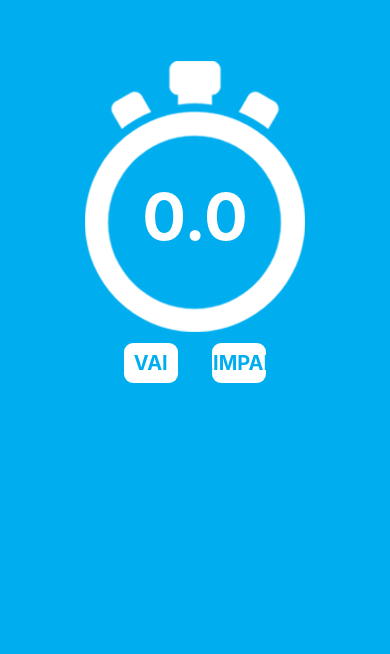
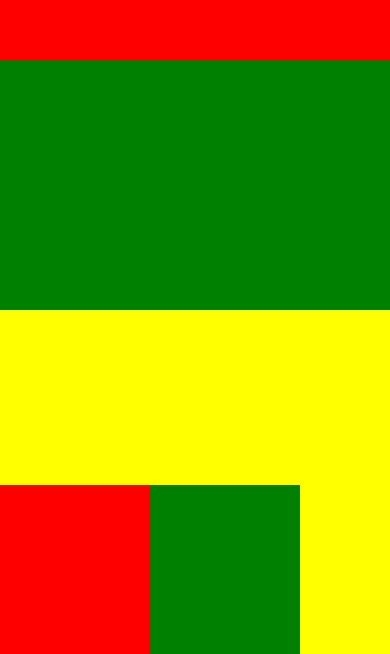
Before and after one commit to douglasfkln/first-app-react-native, a React Native app: screen / in a window 390 px wide. Shown: the part 190-844 px from the top of the page. Built offline with nearby package versions, Linux system fonts and the light colour scheme.

Commit message:
ScrollView

```diff
--- a/App.js
+++ b/App.js
@@ -1,72 +1,38 @@
 import React, { Component } from 'react';
-import { View, Text, StyleSheet, Image, TouchableOpacity } from 'react-native';
+import { View, StyleSheet, ScrollView } from 'react-native';
 
 class App extends Component {
 
   constructor(props) {
     super(props);
     this.state = {
-      numero: 0,
-      botao: 'VAI',
-      ultimo: 0
+
     };
-
-    this.timer = null;
-    this.vai = this.vai.bind(this);
-    this.limpar = this.limpar.bind(this);
-  }
-
-  vai() {
-
-    if (this.timer != null) {
-      clearInterval(this.timer);
-      this.timer = null;
-      this.setState({ botao: "VAI" });
-    } else {
-      this.timer = setInterval(() => {
-        this.setState({
-          numero: this.state.numero + 0.1
-        });
-      }, 100);
-      this.setState({ botao: "PARAR" });
-    }
-  }
-
-  limpar() {
-    if (this.timer != null) {
-      clearInterval(this.timer);
-      this.timer = null;
-    }
-    this.setState({
-      ultimo: this.state.numero,
-      numero: 0,
-      botao: 'VAI'
-    });
   }
 
   render() {
     return (
       <View style={styles.container}>
-        <Image
-          source={require('./src/cronometro.png')}
-          style={styles.cronometro}
-        />
-        <Text style={styles.timer}>{this.state.numero.toFixed(1)}</Text>
 
-        <View style={styles.btnArea}>
+        <ScrollView
+          showsVerticalScrollIndicator={false}
+        //  scrollEnabled={false}
+        >
+          <View style={[styles.box, styles.box1]}></View>
+          <View style={[styles.box, styles.box2]}></View>
+          <View style={[styles.box, styles.box3]}></View>
+          <View style={[styles.box, styles.box4]}></View>
+        </ScrollView>
 
-          <TouchableOpacity style={styles.btn} onPress={this.vai}>
-            <Text style={styles.btnTexto}>{this.state.botao}</Text>
-          </TouchableOpacity>
-          <TouchableOpacity style={styles.btn} onPress={this.limpar}>
-            <Text style={styles.btnTexto}>LIMPAR</Text>
-          </TouchableOpacity>
+        <ScrollView
+          showsVerticalScrollIndicator={false}
+          horizontal={true}>
+          <View style={[styles.boxH, styles.box1]}></View>
+          <View style={[styles.boxH, styles.box2]}></View>
+          <View style={[styles.boxH, styles.box3]}></View>
+          <View style={[styles.boxH, styles.box4]}></View>
+        </ScrollView>
 
-        </View>
-
-        <View style={styles.areaUltimo}>
-          <Text style={styles.textoUltimo}>{this.state.ultimo > 0 ? 'Último tempo: ' + this.state.ultimo.toFixed(1) + 's' : ''}</Text>
-        </View>
       </View>
     );
   }
@@ -74,43 +40,26 @@ class App extends Component {
 
 const styles = StyleSheet.create({
   container: {
-    flex: 1,
-    alignItems: 'center',
-    justifyContent: 'center',
-    backgroundColor: '#00aeef'
+    flex: 1
   },
-  timer: {
-    marginTop: -160,
-    color: '#FFF',
-    fontSize: 65,
-    fontWeight: 'bold'
+  box: {
+    height: 250
   },
-  btnArea: {
-    marginTop: 70,
-    height: 40,
-    flexDirection: 'row',
+  boxH: {
+    height: 250,
+    width: 150
   },
-  btn: {
-    flex: 1,
-    alignItems: 'center',
-    justifyContent: 'center',
-    backgroundColor: '#FFF',
-    height: 40,
-    margin: 17,
-    borderRadius: 9
+  box1: {
+    backgroundColor: 'red'
   },
-  btnTexto: {
-    fontSize: 20,
-    fontWeight: 'bold',
-    color: '#00aeef'
+  box2: {
+    backgroundColor: 'green'
   },
-  areaUltimo: {
-    marginTop: 40
+  box3: {
+    backgroundColor: 'yellow'
   },
-  textoUltimo: {
-    fontStyle: 'italic',
-    fontSize: 25,
-    color: '#FFF'
+  box4: {
+    backgroundColor: 'blue'
   }
 });
 
--- a/index.js
+++ b/index.js
@@ -2,8 +2,8 @@
  * @format
  */
 
-import {AppRegistry} from 'react-native';
+import { AppRegistry } from 'react-native';
 import App from './App';
-import {name as appName} from './app.json';
+import { name as appName } from './app.json';
 
 AppRegistry.registerComponent(appName, () => App);
```
Also changed, not shown: AppScrollView.js (added, +28 -0 lines).
